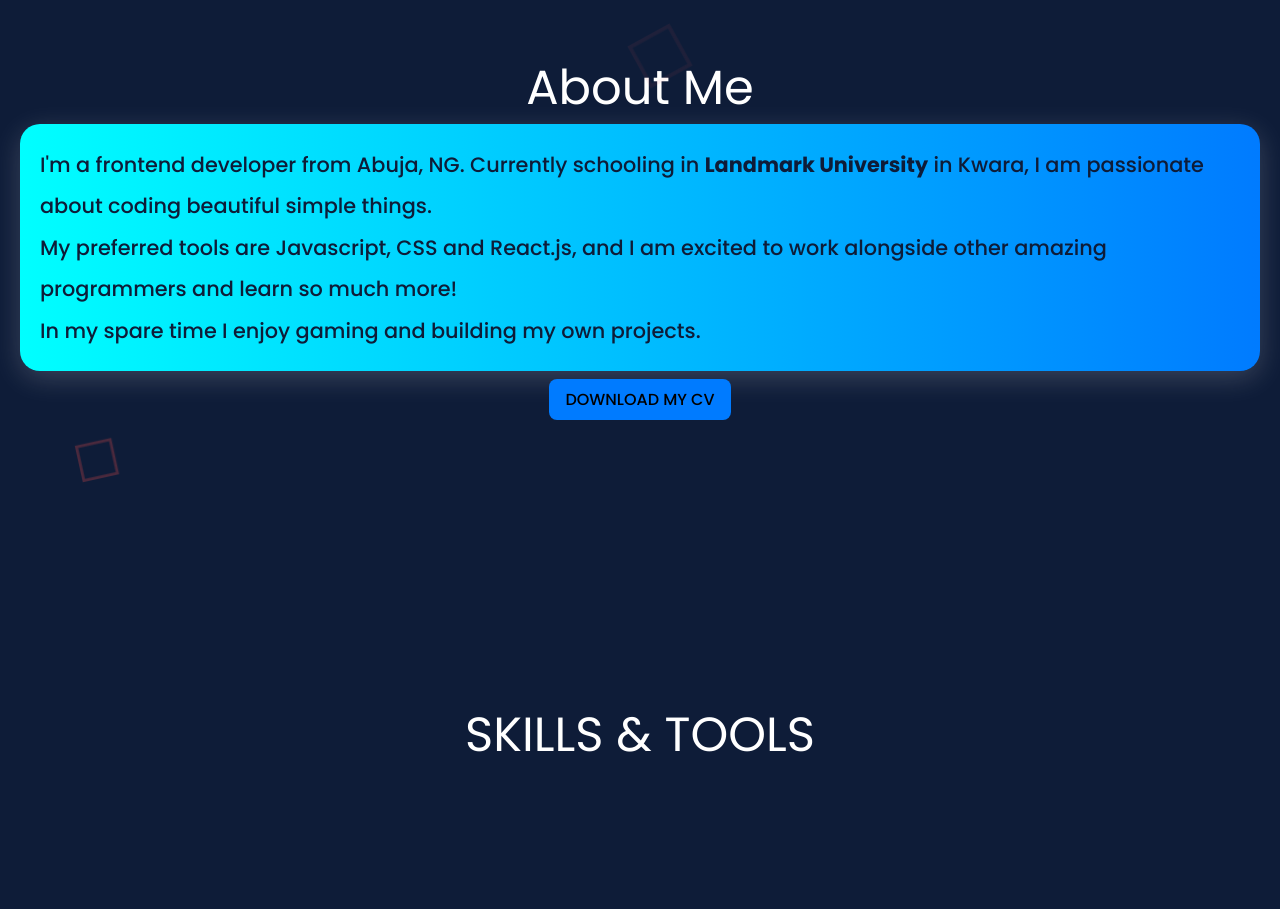
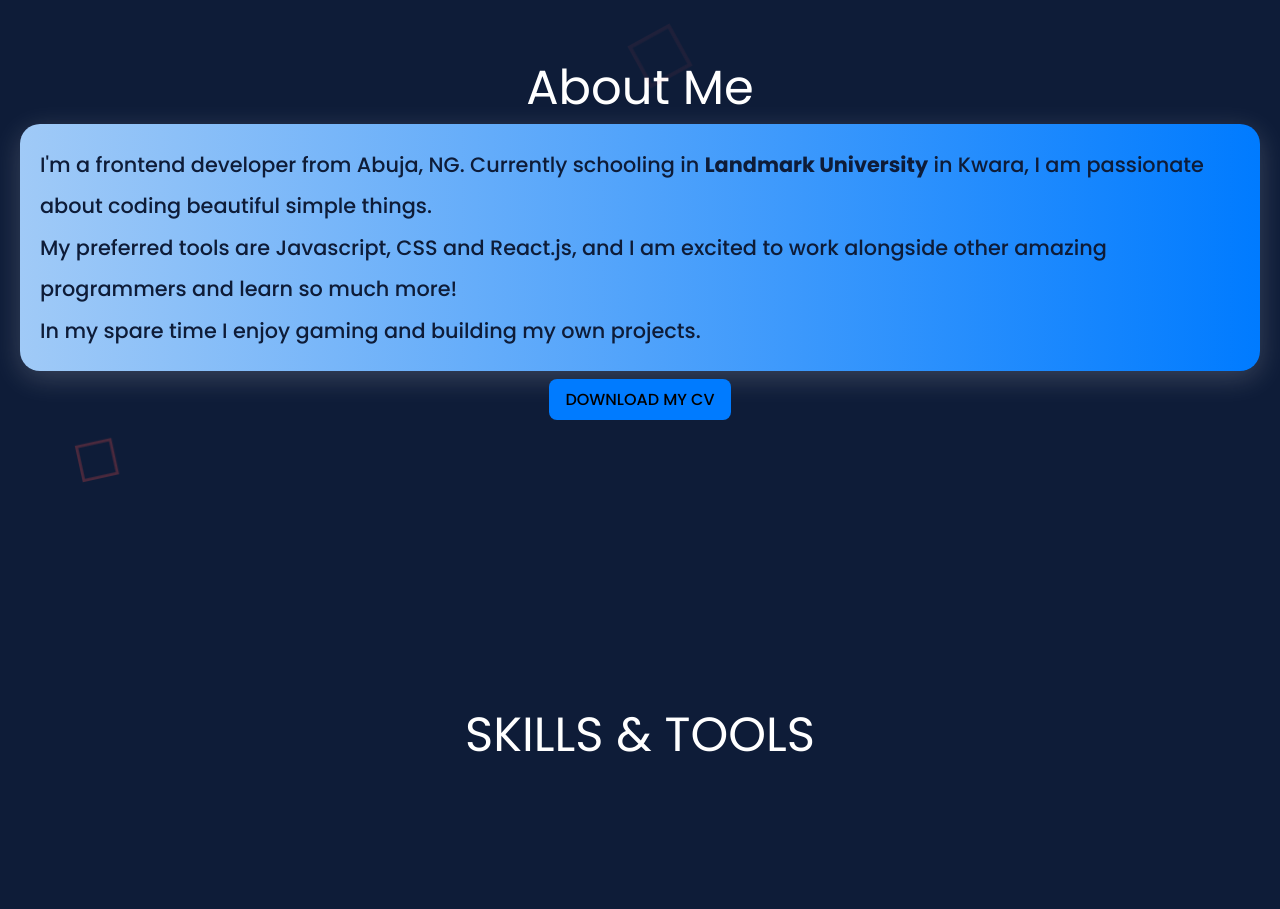
Before and after one commit to cermuel/cermuel-1, a React (Create React App) app: page / in a window 1280 px wide. Shown: the part 960-1869 px from the top of the page. Built offline with nearby package versions, Linux system fonts and the light colour scheme.

Commit message:
Update App.css

```diff
--- a/src/App.css
+++ b/src/App.css
@@ -575,7 +575,7 @@
 }
 .about {
   color: black;
-  background: linear-gradient(to right, aqua, #007bff);
+  background: linear-gradient(to right, #a0caf7, #007bff);
   padding: 20px;
   border-radius: 20px;
   font-size: 1.3em;
```
